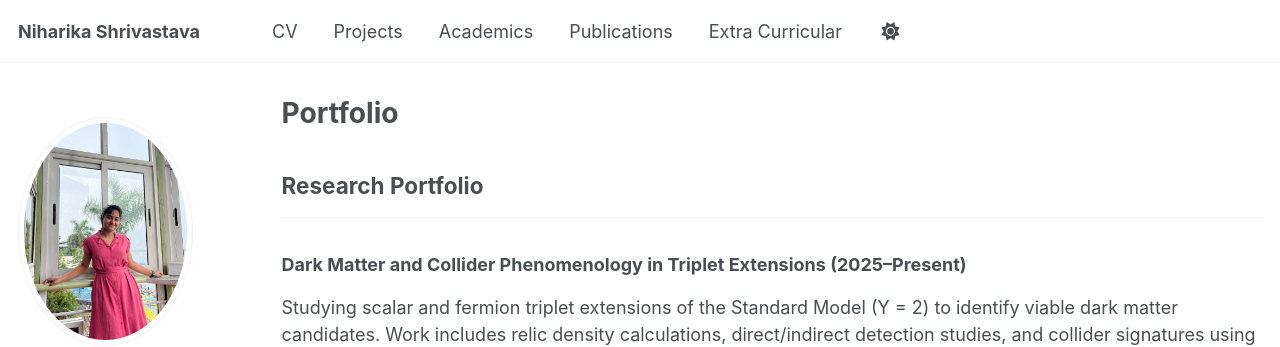
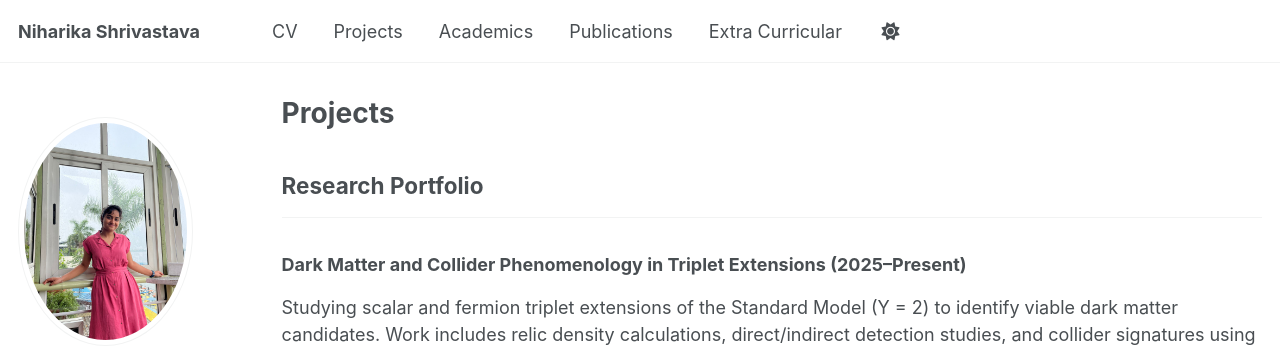
Before and after one commit to niharikashri22/niharikashri22.github.io, a Jekyll site: the page built from _pages/projects.html, in a window 1280 px wide and 1361 px high. Shown: the top 347 px of the window. Built offline with Jekyll 4.4.1, drawn with Linux system fonts in a browser that asks for light colours; some web fonts are replaced; a script that is not in the unit is left out.

Commit message:
Rename portfolio page to projects

```diff
--- a/_pages/projects.html
+++ b/_pages/projects.html
@@ -1,7 +1,7 @@
 ---
 layout: archive
-title: "Portfolio"
-permalink: /portfolio/
+title: "Projects"
+permalink: /projects/
 author_profile: true
 ---
 
```
